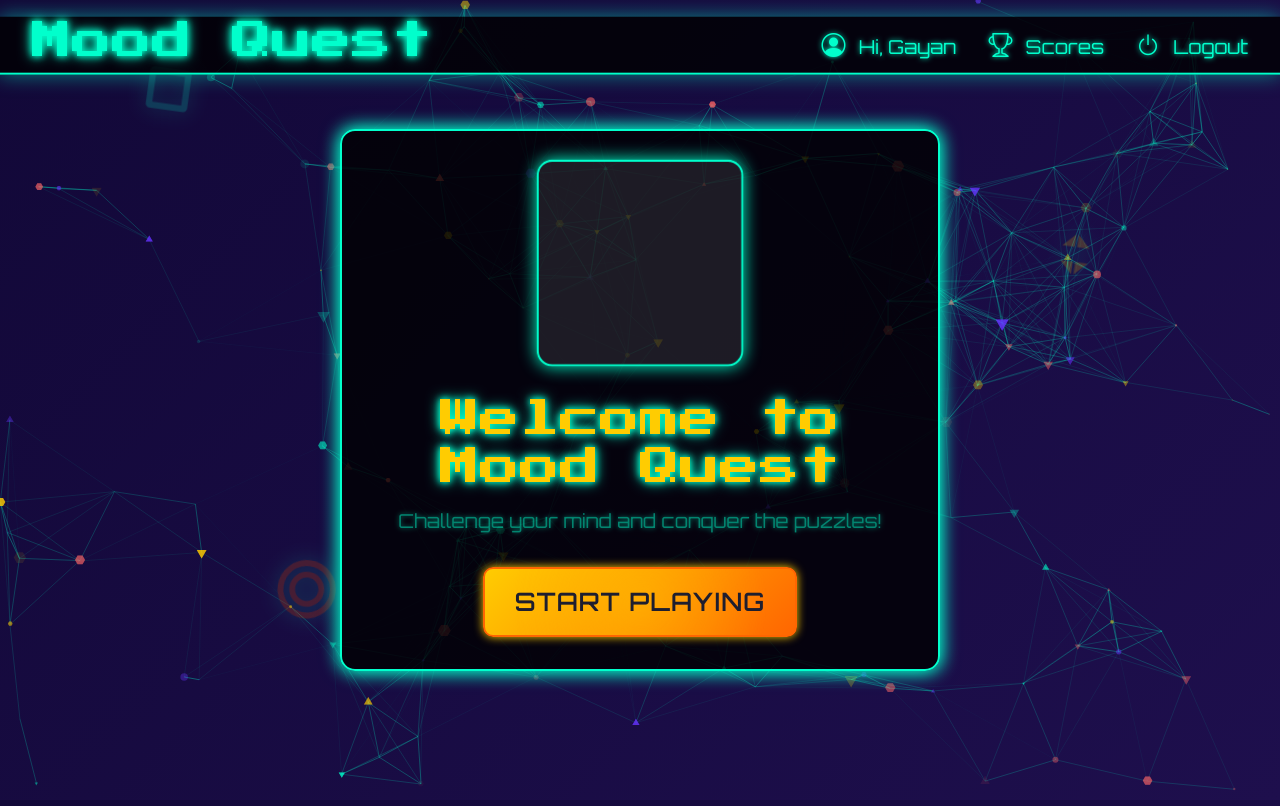
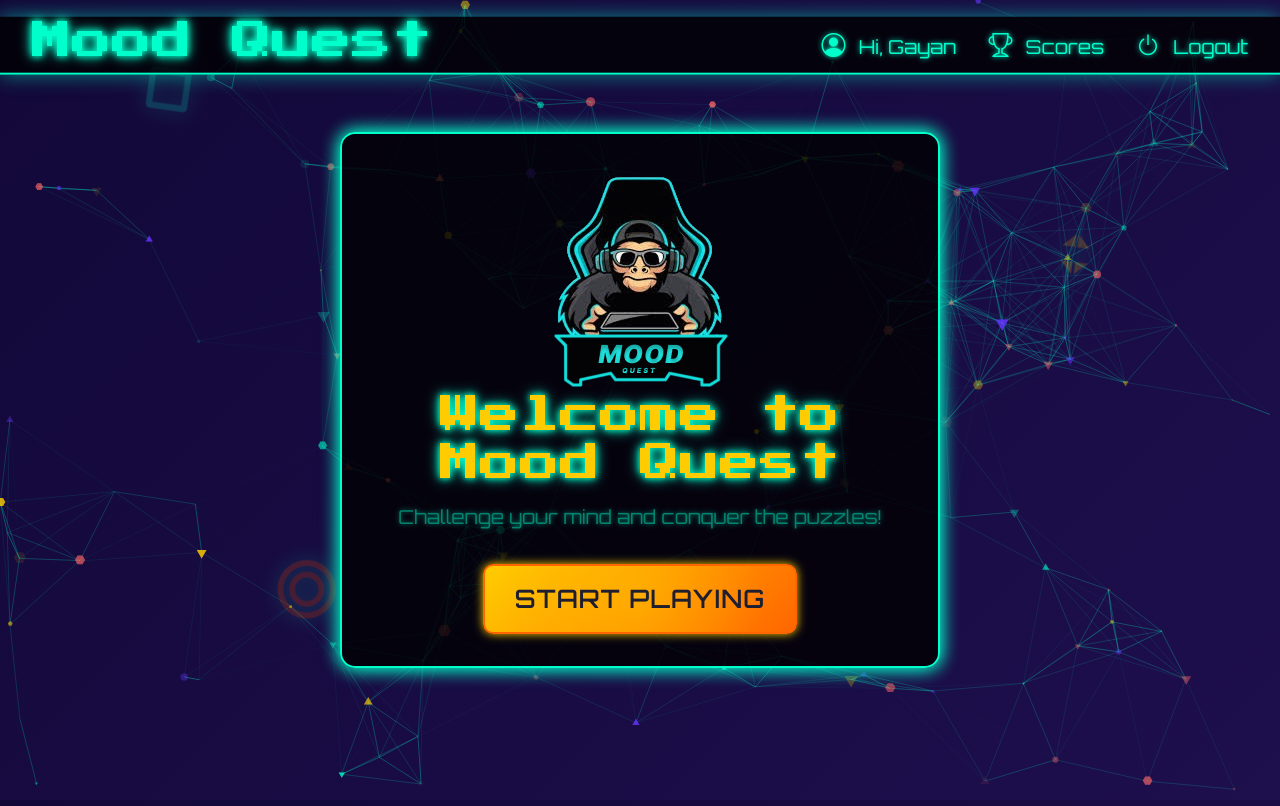
Before and after one commit to denuwan1115/Mood-Quest, a PHP site: page / in a window 1280 px wide. Run offline with PHP 8.4, Linux system fonts and the light colour scheme; a user stored in the database is signed in; some libraries are stand-ins or nearby versions.

Commit message:
Add logo and change some css

```diff
--- a/View/index.php
+++ b/View/index.php
@@ -150,20 +150,6 @@ if (!$_SESSION['loggedIn']) {
             z-index: 5;
             max-width: 90%;
             width: 600px;
-        }
-
-        .puzzle-icon {
-            width: 200px;
-            height: 200px;
-            margin-bottom: 2rem;
-            border: 2px solid #00ffcc;
-            border-radius: 15px;
-            box-shadow: 0 0 20px rgba(0, 255, 204, 0.5);
-            background: rgba(255, 255, 255, 0.1);
-            padding: 1rem;
-            animation: pulse 2s ease-in-out infinite;
-            position: relative;
-            z-index: 6;
         }
 
         .landing-title {
@@ -505,8 +491,7 @@ if (!$_SESSION['loggedIn']) {
     <div class="crt-flicker"></div>
 
     <!-- Game Elements in Background -->
-    <div class="game-elements">
-        <svg class="game-element" style="top: 10%; left: 10%;" width="50" height="50" viewBox="0 0 24 24">
+    <div class="game-elements">     <svg class="game-element" style="top: 10%; left: 10%;" width="50" height="50" viewBox="0 0 24 24">
             <path fill="#00ffcc" d="M4,2H20A2,2 0 0,1 22,4V20A2,2 0 0,1 20,22H4A2,2 0 0,1 2,20V4A2,2 0 0,1 4,2M5,5V19H19V5H5Z" />
         </svg>
         <svg class="game-element" style="top: 30%; right: 15%;" width="60" height="60" viewBox="0 0 24 24">
@@ -535,7 +520,7 @@ if (!$_SESSION['loggedIn']) {
             </div>
         </nav>
         <div class="landing-content">
-            <div id="puzzle-animation" class="puzzle-icon"></div>
+            <div id="puzzle-animation" class="puzzle-icon"><img src="../Static Assets/images/Logo_final.png" alt=""></div>
             <h1 class="landing-title animate__animated animate__zoomIn">Welcome to Mood Quest</h1>
             <p class="tagline animate__animated animate__fadeInUp">Challenge your mind and conquer the puzzles!</p>
             <a href="howtoplay.php" class="cyber-button">
```
Also changed, not shown: View/gameMode.php (+6 -6 lines), Static Assets/images/Logo_final.png (added), View/extremeMode.php (renamed from View/hardMode.php), View/focusedMode.php (renamed from View/mediumMode.php).
